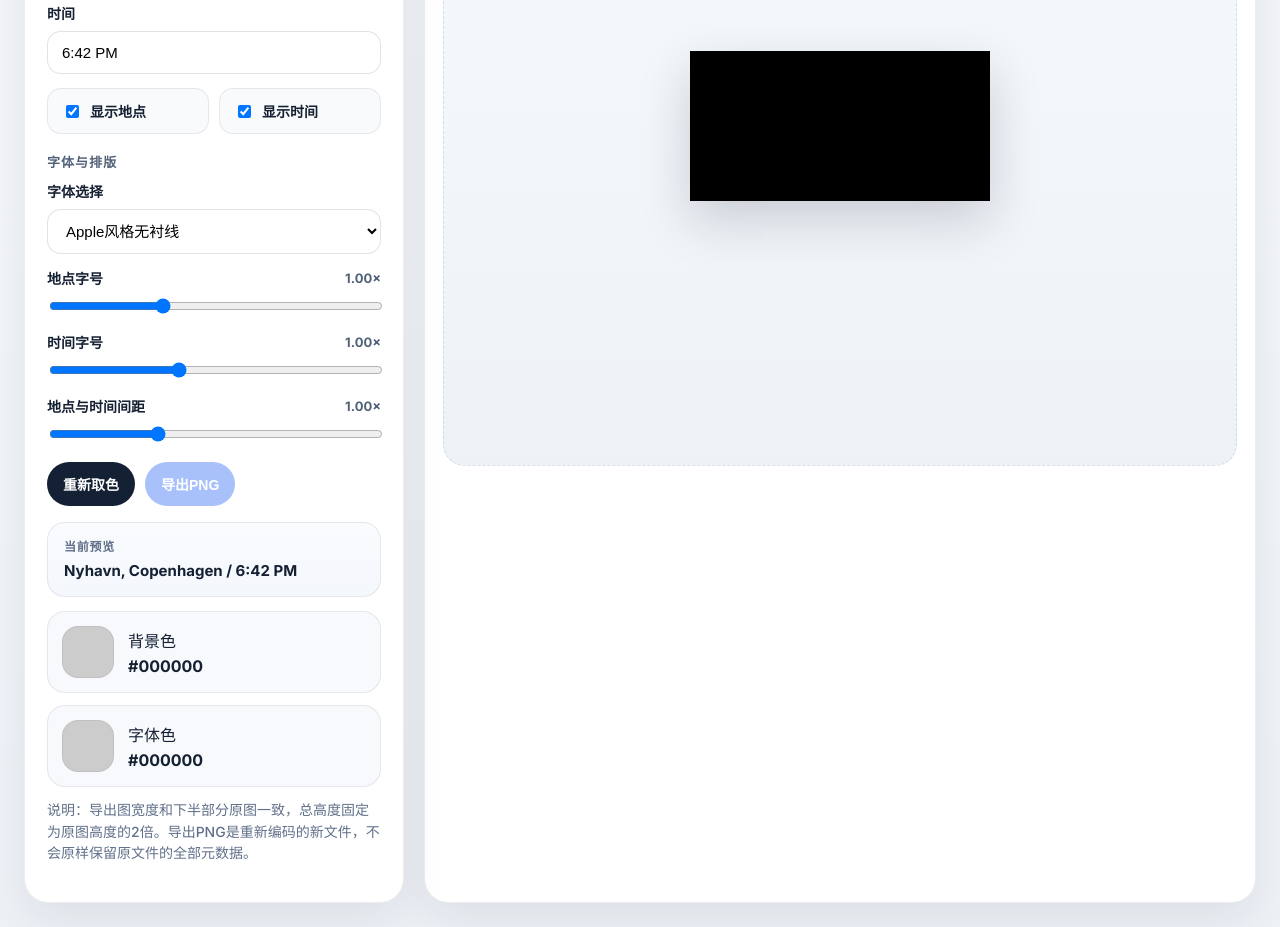
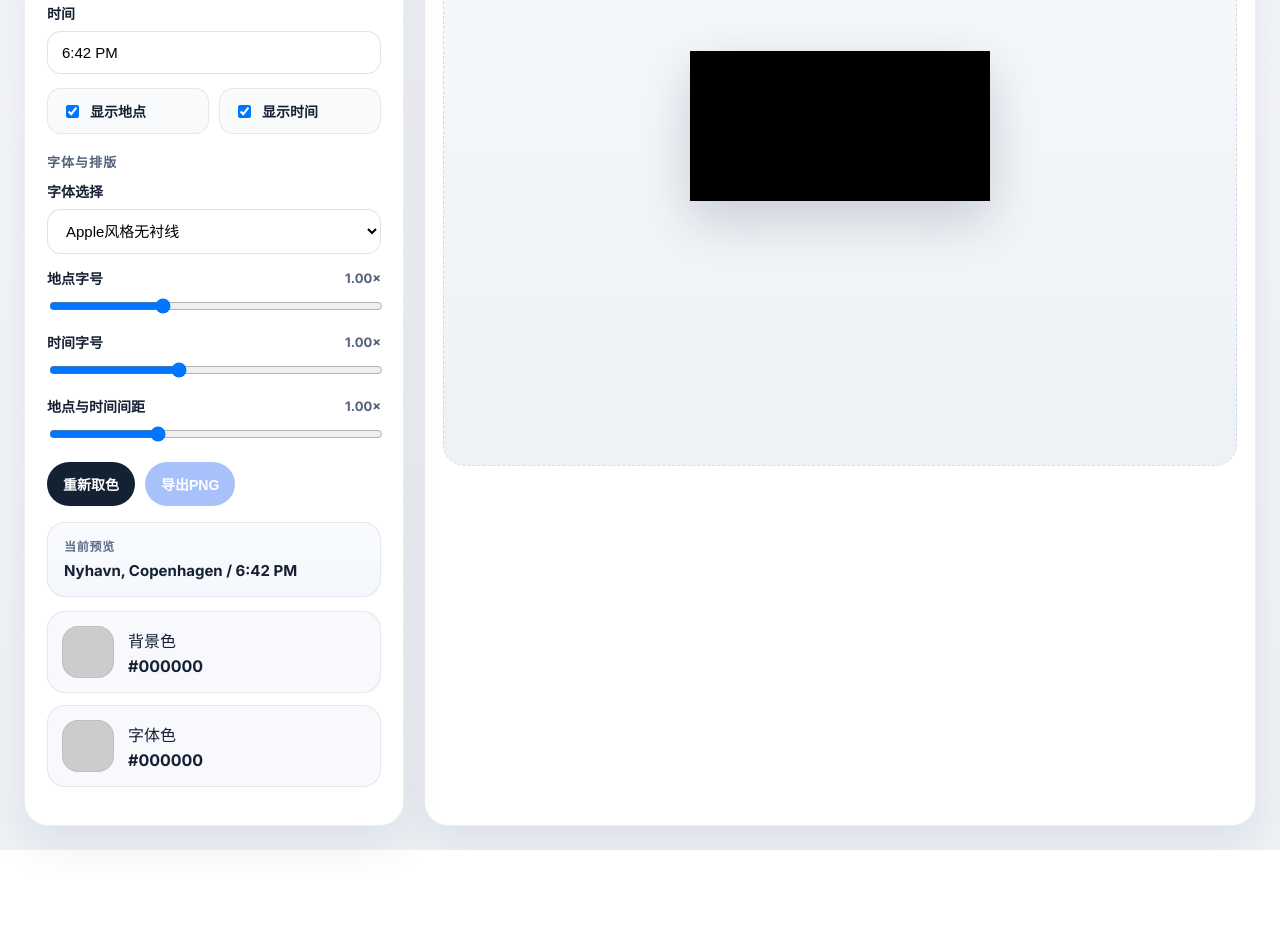
Before and after one commit to anamaxlec/PhotoColors-Web, a plain HTML site: page index.html in a window 1280 px wide. Shown: the part 293-1220 px from the top of the page. After the commit the page ends 1143 px from the top, so only its background shows below. Drawn offline with Linux system fonts and the light colour scheme.

Commit message:
Update index.html

```diff
--- a/index.html
+++ b/index.html
@@ -3,7 +3,7 @@
 <head>
   <meta charset="UTF-8" />
   <meta name="viewport" content="width=device-width, initial-scale=1.0" />
-  <title>PhotoColors静态版v8</title>
+  <title>PhotoColors-Web</title>
   <link rel="preconnect" href="https://fonts.googleapis.com">
   <link rel="preconnect" href="https://fonts.gstatic.com" crossorigin>
   <link href="https://fonts.googleapis.com/css2?family=Inter:wght@500;600;700;800&family=Manrope:wght@500;600;700;800&family=Plus+Jakarta+Sans:wght@500;600;700;800&family=Outfit:wght@500;600;700;800&family=Nunito+Sans:wght@600;700;800&family=Montserrat:wght@600;700;800&family=IBM+Plex+Sans:wght@500;600;700&family=Noto+Sans+SC:wght@500;700;800&display=swap" rel="stylesheet">
@@ -13,7 +13,6 @@
   <main class="app">
     <section class="panel controls">
       <h1>PhotoColors静态版v8</h1>
-
 
       <label class="field upload-field">
         <span>上传照片</span>
@@ -93,7 +92,7 @@
         </div>
       </div>
 
-      <p class="note">说明：导出图宽度和下半部分原图一致，总高度固定为原图高度的2倍。导出PNG是重新编码的新文件，不会原样保留原文件的全部元数据。</p>
+      <p class="note"></p>
     </section>
 
     <section class="panel preview-panel">
```
